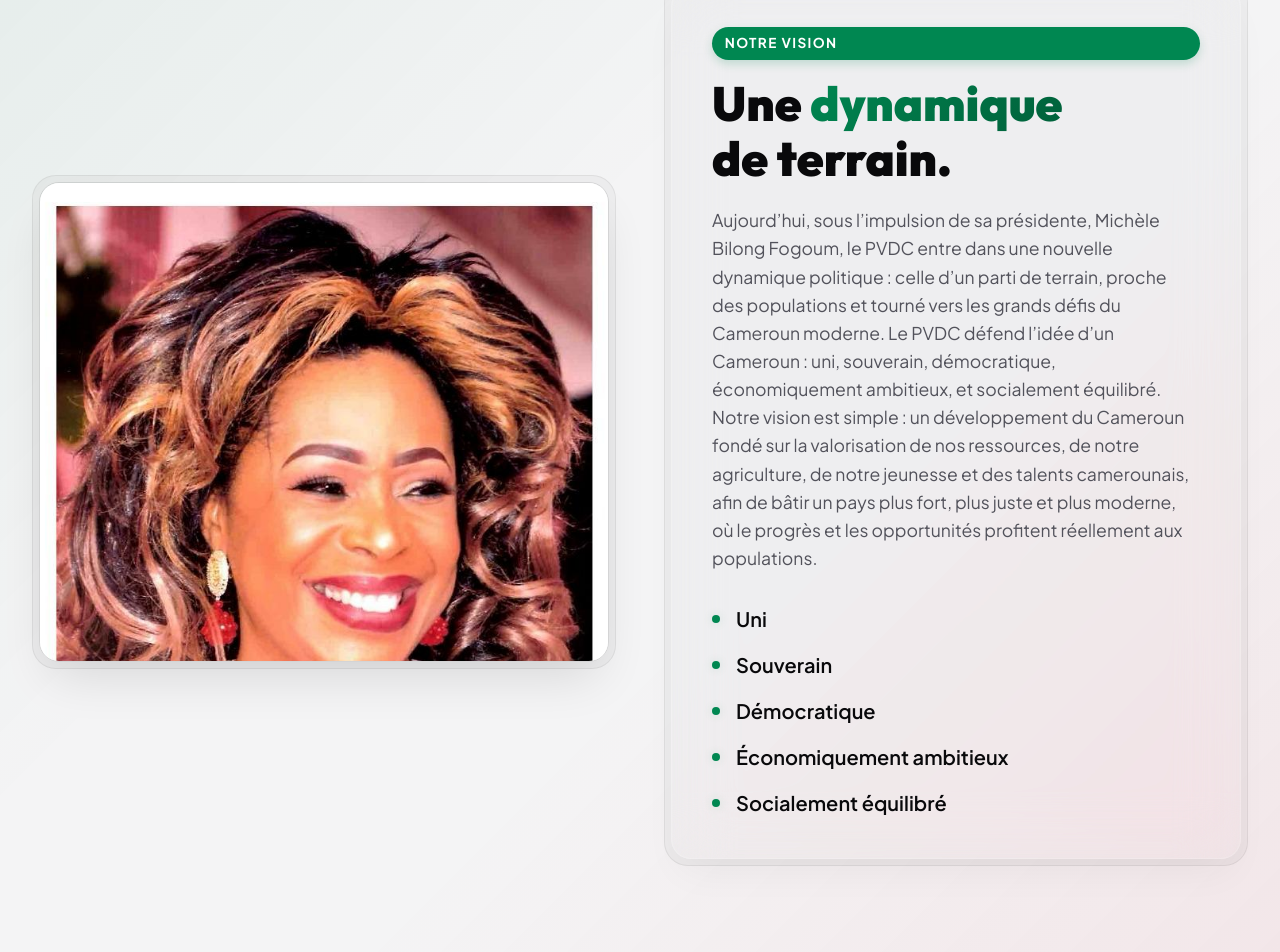
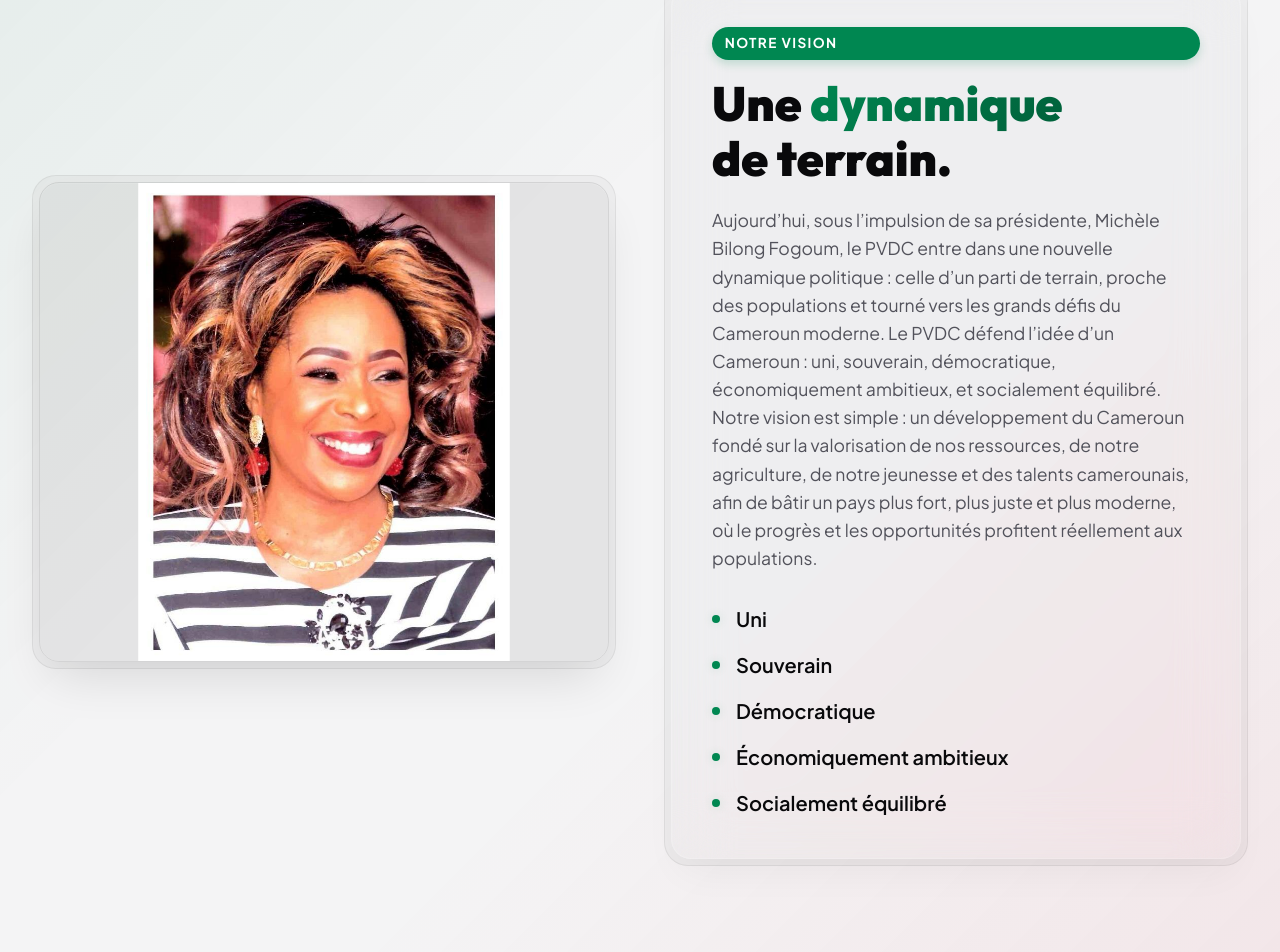
Before and after one commit to Vladi667/PVDC, a React (Vite) app: page / in a window 1280 px wide. Shown: the part 1153-2105 px from the top of the page. Built offline with nearby package versions, Linux system fonts and the light colour scheme.

Commit message:
Fix photo cropping by using object-fit contain

```diff
--- a/src/components/Vision.tsx
+++ b/src/components/Vision.tsx
@@ -44,7 +44,7 @@ const Vision: React.FC = () => {
             src="/photo2.jpg"
             alt="Notre Vision"
             className="split-image"
-            style={{ scale, objectPosition: 'top center' }}
+            style={{ scale, objectFit: 'contain', backgroundColor: 'rgba(0,0,0,0.03)' }}
           />
         </div>
       </div>
```
Also changed, not shown: unnamed.jpg (added).
